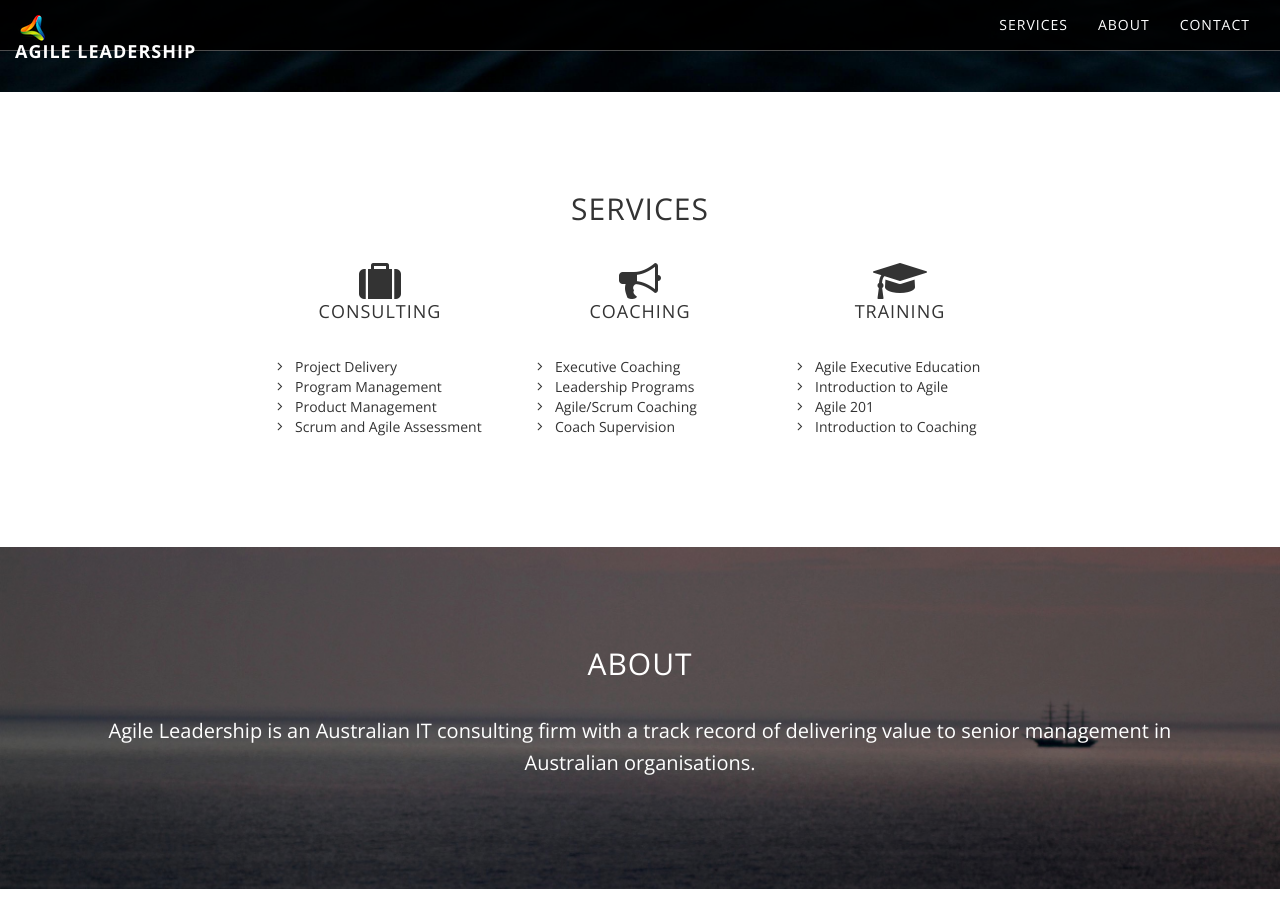
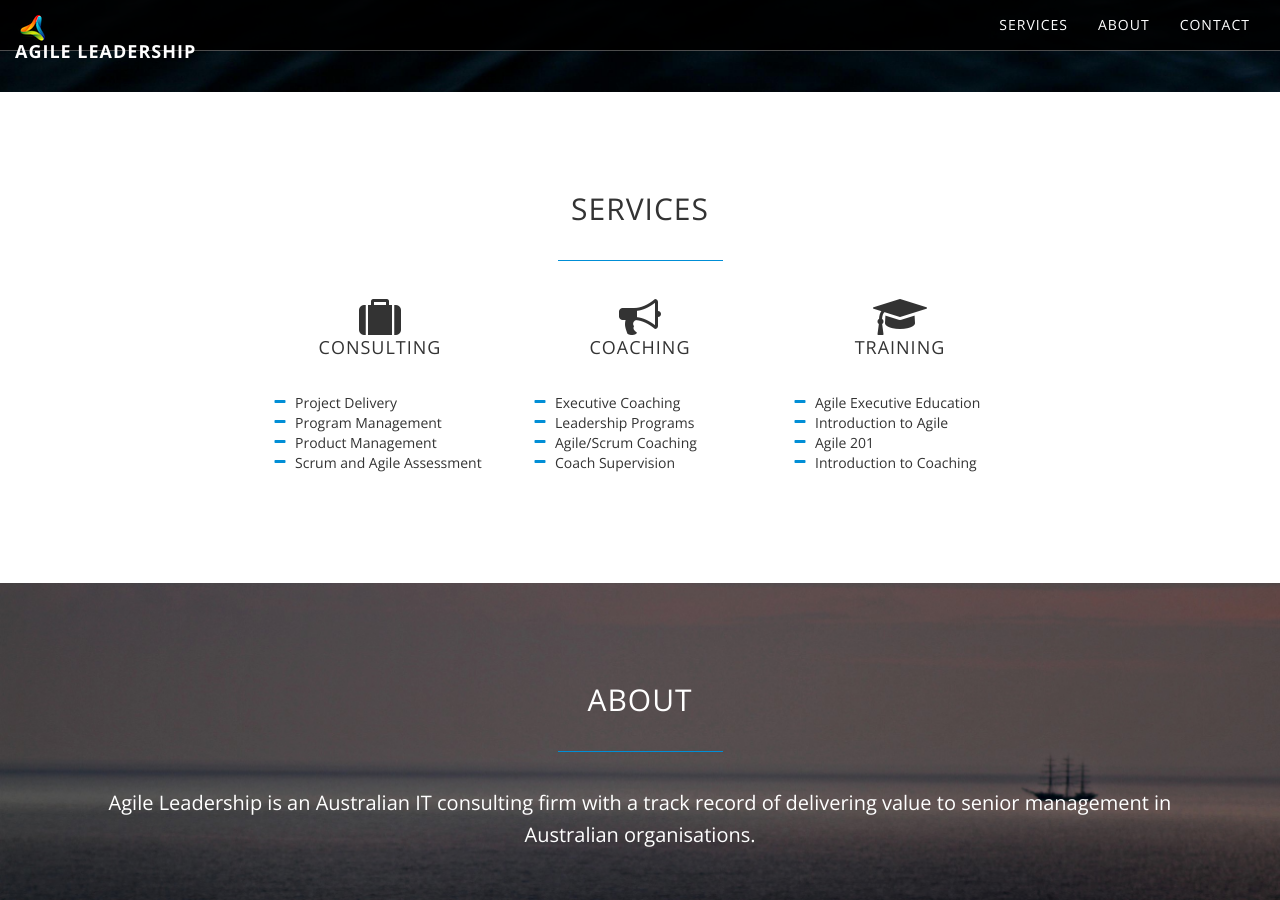
Before and after one commit to agileleadership/agileleadership.github.io, a Jekyll site: the page built from index.html, in a window 1280 px wide and 900 px high, scrolled down 808 px. Built offline with Jekyll 4.4.1, drawn with Linux system fonts in a browser that asks for light colours; nearby versions of some CDN libraries.

Commit message:
Added colour underlines to headings.

```diff
--- a/css/main.css
+++ b/css/main.css
@@ -118,6 +118,13 @@ a:focus {
   font-size: 18px;
 }
 
+.divider {
+  border-top: 1px solid #008ed6;
+  width: 165px;
+  margin: auto;
+  padding-bottom: 35px;
+}
+
 .btn-circle {
   width: 70px;
   height: 70px;
@@ -158,8 +165,8 @@ a:focus {
   -moz-animation-timing-function: linear;
 }
 
-#services {
-
+#services .fa-ul .fa-li {
+  color: #008ed6;
 }
 
 #about {
@@ -175,7 +182,6 @@ a:focus {
 }
 
 #team {
-
 }
 
 #contact {
--- a/index.html
+++ b/index.html
@@ -20,6 +20,7 @@ layout: default
     <div class="row">
       <div class="col-lg-8 col-lg-offset-2">
         <h2 class="text-center">Services</h2>
+        <div class="divider"></div>
         <div class="row">
           <div class="col-sm-4">
             <div class="text-center">
@@ -27,10 +28,10 @@ layout: default
               <h4>Consulting</h4>
             </div>
             <ul class="fa-ul">
-              <li><i class="fa fa-li fa-angle-right"></i>Project Delivery</li>
-              <li><i class="fa fa-li fa-angle-right"></i>Program Management</li>
-              <li><i class="fa fa-li fa-angle-right"></i>Product Management</li>
-              <li><i class="fa fa-li fa-angle-right"></i>Scrum and Agile Assessment</li>
+              <li><i class="fa fa-li fa-minus"></i>Project Delivery</li>
+              <li><i class="fa fa-li fa-minus"></i>Program Management</li>
+              <li><i class="fa fa-li fa-minus"></i>Product Management</li>
+              <li><i class="fa fa-li fa-minus"></i>Scrum and Agile Assessment</li>
             </ul>
           </div>
           <div class="col-sm-4">
@@ -39,10 +40,10 @@ layout: default
               <h4>Coaching</h4>
             </div>
             <ul class="fa-ul">
-              <li><i class="fa fa-li fa-angle-right"></i>Executive Coaching</li>
-              <li><i class="fa fa-li fa-angle-right"></i>Leadership Programs</li>
-              <li><i class="fa fa-li fa-angle-right"></i>Agile/Scrum Coaching</li>
-              <li><i class="fa fa-li fa-angle-right"></i>Coach Supervision</li>
+              <li><i class="fa fa-li fa-minus"></i>Executive Coaching</li>
+              <li><i class="fa fa-li fa-minus"></i>Leadership Programs</li>
+              <li><i class="fa fa-li fa-minus"></i>Agile/Scrum Coaching</li>
+              <li><i class="fa fa-li fa-minus"></i>Coach Supervision</li>
             </ul>
           </div>
           <div class="col-sm-4">
@@ -51,10 +52,10 @@ layout: default
               <h4>Training</h4>
             </div>
             <ul class="fa-ul">
-              <li><i class="fa fa-li fa-angle-right"></i>Agile Executive Education</li>
-              <li><i class="fa fa-li fa-angle-right"></i>Introduction to Agile</li>
-              <li><i class="fa fa-li fa-angle-right"></i>Agile 201</li>
-              <li><i class="fa fa-li fa-angle-right"></i>Introduction to Coaching</li>
+              <li><i class="fa fa-li fa-minus"></i>Agile Executive Education</li>
+              <li><i class="fa fa-li fa-minus"></i>Introduction to Agile</li>
+              <li><i class="fa fa-li fa-minus"></i>Agile 201</li>
+              <li><i class="fa fa-li fa-minus"></i>Introduction to Coaching</li>
             </ul>
           </div>
         </div>
@@ -66,6 +67,7 @@ layout: default
 <section id="about" class="content-section text-center">
   <div class="container">
     <h2>About</h2>
+    <div class="divider"></div>
     <p>
       Agile Leadership is an Australian IT consulting firm
       with a track record of delivering value to senior management
@@ -79,6 +81,7 @@ layout: default
     <div class="row">
       <div class="col-lg-8 col-lg-offset-2">
         <h1 class="headline">Team</h1>
+        <div class="divider"></div>
         <div class="row">
           <div class="col-sm-4">
             <h5>Nick Carroll</h5>
@@ -98,6 +101,7 @@ layout: default
 <section id="contact" class="content-section text-center">
   <div class="container">
     <h2>Contact Us</h2>
+    <div class="divider"></div>
     <p>Please tell us about your next project and we will let you know what we can do to help you.</p>
   </div>
 </section>
```
